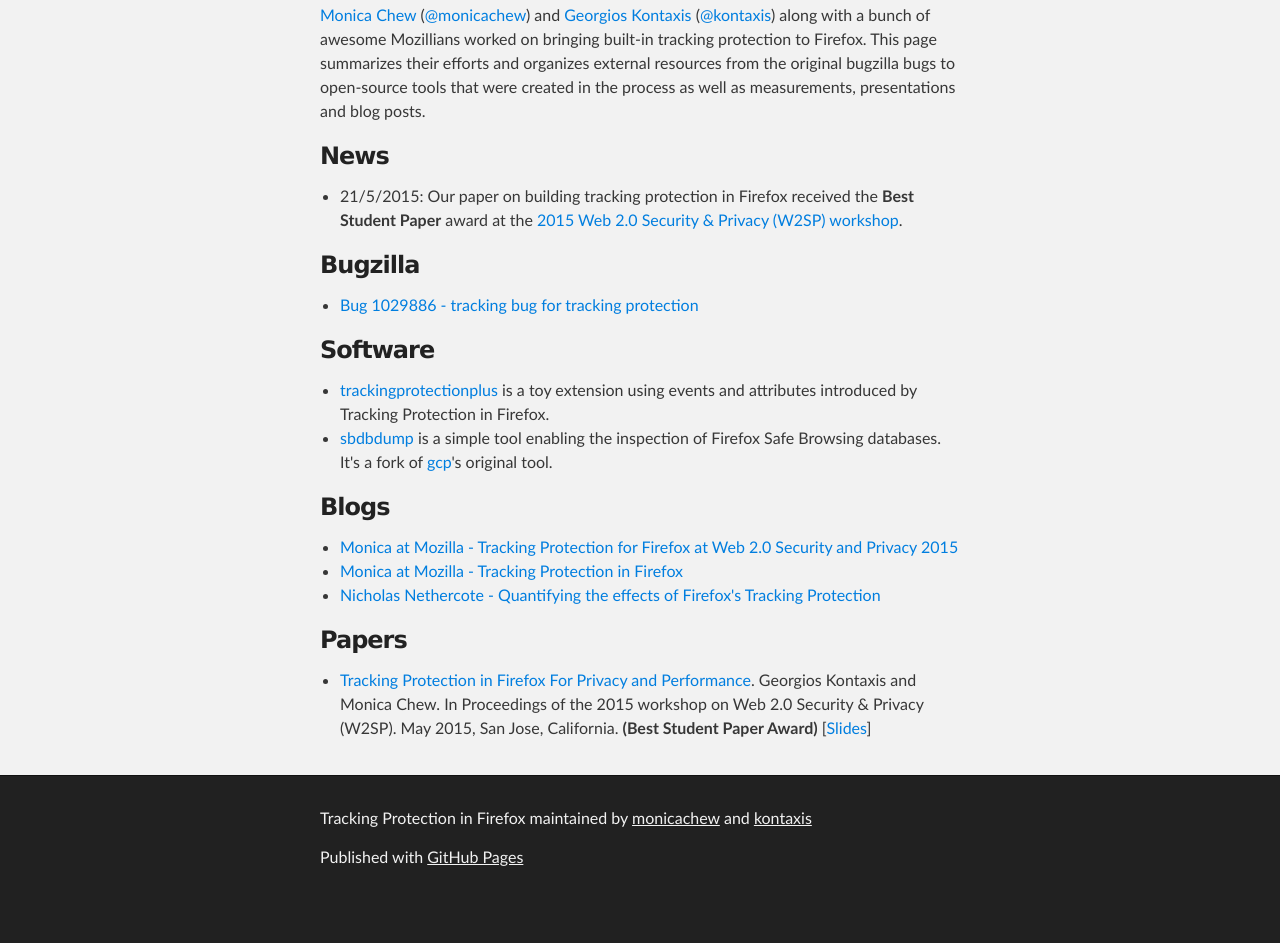
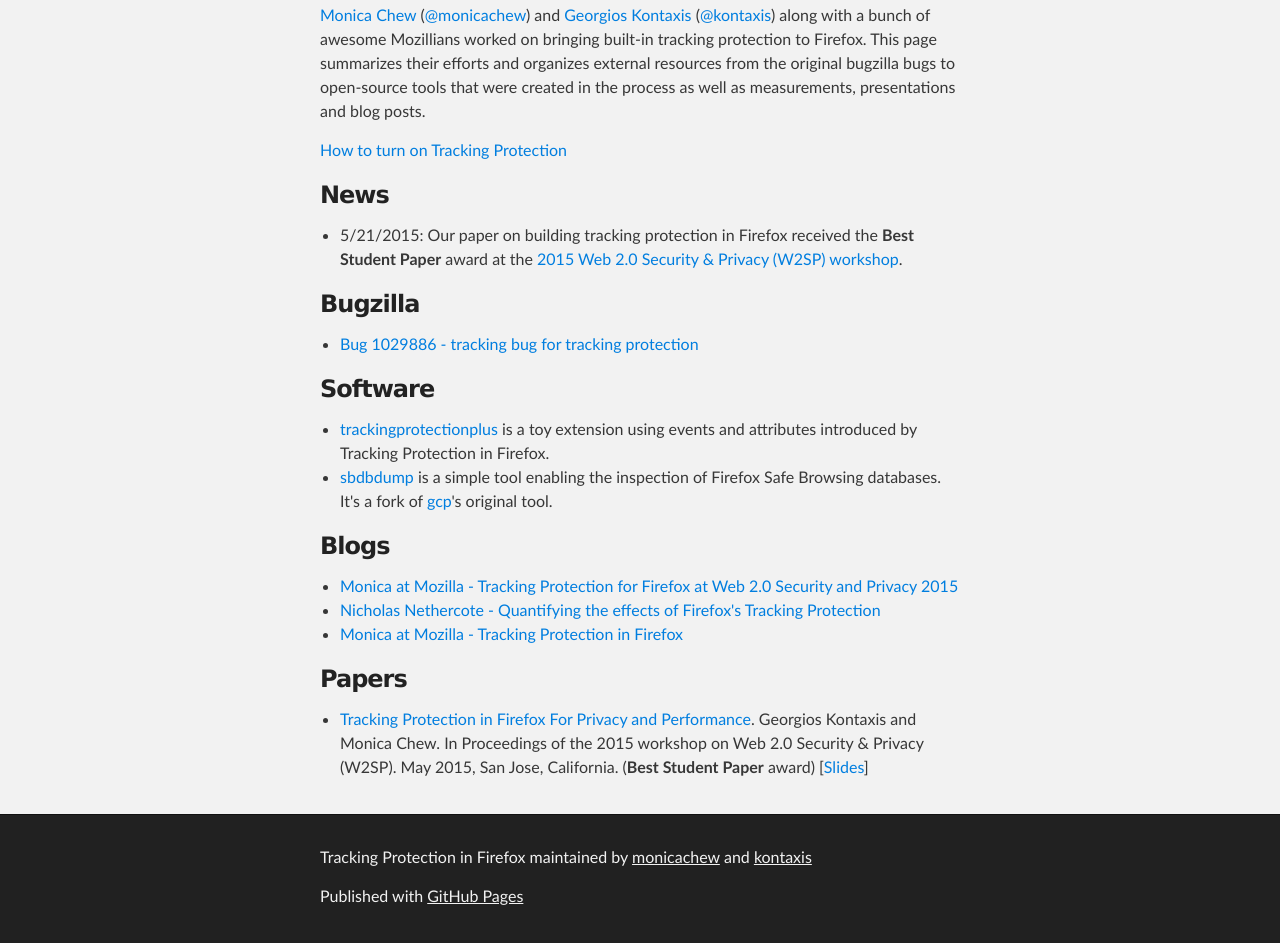
Before and after one commit to kontaxis/trackingprotectionfirefox, a plain HTML site: page index.html in a window 1280 px wide. Shown: the part 284-1227 px from the top of the page. Before the commit the page ends 1188 px from the top, so only its background shows below. Drawn offline with Linux system fonts and the light colour scheme.

Commit message:
Added instructions link. A few minor edits.

```diff
--- a/index.html
+++ b/index.html
@@ -32,12 +32,12 @@
     <div id="main_content_wrap" class="outer">
       <section id="main_content" class="inner">
         <p><a href="http://monica-at-mozilla.blogspot.com/">Monica Chew</a> (<a href="https://github.com/monicachew" class="user-mention">@monicachew</a>) and <a href="https://www.cs.columbia.edu/%7Ekontaxis/">Georgios Kontaxis</a> (<a href="https://github.com/kontaxis" class="user-mention">@kontaxis</a>) along with a bunch of awesome Mozillians worked on bringing built-in tracking protection to Firefox. This page summarizes their efforts and organizes external resources from the original bugzilla bugs to open-source tools that were created in the process as well as measurements, presentations and blog posts.</p>
+        <p><a href="https://support.mozilla.org/en-US/kb/tracking-protection-firefox#w_how-to-turn-on-tracking-protection">How to turn on Tracking Protection</a></p>
 
 <h3>
 <a id="news" class="anchor" href="#news" aria-hidden="true"><span class="octicon octicon-link"></span></a>News</h3>
-
 <ul>
-<li>21/5/2015: Our paper on building tracking protection in Firefox received the <strong>Best Student Paper</strong> award at the <a href="http://ieee-security.org/TC/SPW2015/W2SP/">2015 Web 2.0 Security &amp; Privacy (W2SP) workshop</a>.</li>
+<li>5/21/2015: Our paper on building tracking protection in Firefox received the <strong>Best Student Paper</strong> award at the <a href="http://ieee-security.org/TC/SPW2015/W2SP/">2015 Web 2.0 Security &amp; Privacy (W2SP) workshop</a>.</li>
 </ul>
 
 <h3>
@@ -57,14 +57,14 @@
 <a id="blogs" class="anchor" href="#blogs" aria-hidden="true"><span class="octicon octicon-link"></span></a>Blogs</h3>
 <ul>
 <li><a href="http://monica-at-mozilla.blogspot.com/2015/05/tracking-protection-for-firefox-at-web.html">Monica at Mozilla - Tracking Protection for Firefox at Web 2.0 Security and Privacy 2015</a></li>
+<li><a href="https://blog.mozilla.org/nnethercote/2014/11/12/quantifying-the-effects-of-firefoxs-tracking-protection/">Nicholas Nethercote - Quantifying the effects of Firefox's Tracking Protection</a></li>
 <li><a href="http://monica-at-mozilla.blogspot.com/2014/11/tracking-protection-in-firefox.html">Monica at Mozilla - Tracking Protection in Firefox</a></li>
-<li><a href="https://blog.mozilla.org/nnethercote/2014/11/12/quantifying-the-effects-of-firefoxs-tracking-protection/">Nicholas Nethercote - Quantifying the effects of Firefox's Tracking Protection</a></li>
 </ul>
 
 <h3>
 <a id="papers" class="anchor" href="#papers" aria-hidden="true"><span class="octicon octicon-link"></span></a>Papers</h3>
 <ul>
-<li><a href="resources/papers/trackingprotectionfirefox.w2sp15.pdf">Tracking Protection in Firefox For Privacy and Performance</a>. Georgios Kontaxis and Monica Chew. In Proceedings of the 2015 workshop on Web 2.0 Security &amp; Privacy (W2SP). May 2015, San Jose, California. <strong>(Best Student Paper Award)</strong> [<a href="resources/papers/trackingprotectionfirefox-slides.w2sp15.pdf">Slides</a>]</li>
+<li><a href="resources/papers/trackingprotectionfirefox.w2sp15.pdf">Tracking Protection in Firefox For Privacy and Performance</a>. Georgios Kontaxis and Monica Chew. In Proceedings of the 2015 workshop on Web 2.0 Security &amp; Privacy (W2SP). May 2015, San Jose, California. (<strong>Best Student Paper</strong> award) [<a href="resources/papers/trackingprotectionfirefox-slides.w2sp15.pdf">Slides</a>]</li>
 </ul>
       </section>
     </div>
```
